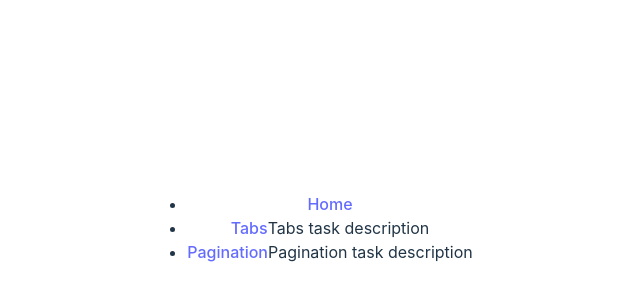
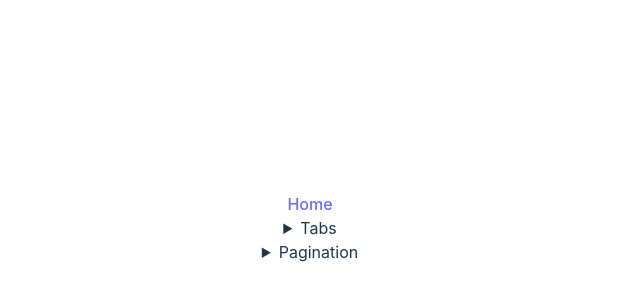
Before and after one commit to glocker/sandbox, a React (Vite) app: page / in a window 1280 px wide. Shown: the part 172-472 px from the top of the page, without its empty margins (330-970 px from the left). Built offline with nearby package versions, Linux system fonts and the light colour scheme.

Commit message:
Custom html5 tags details and summary are really nice

```diff
--- a/src/Pages/Layout/Layout.jsx
+++ b/src/Pages/Layout/Layout.jsx
@@ -3,21 +3,19 @@ import { Outlet, Link } from 'react-router-dom';
 export default function Layout() {
     return (
         <>
-            <nav>
-                <ul>
-                <li>
-                    <Link to="/">Home</Link>
-                </li>
-                <li>
-                    <Link to="/tabs">Tabs</Link>
-                    <span>Tabs task description</span>
-                </li>
-                <li>
+            <div>
+                <Link to="/">Home</Link>
+                <details>
+                    <summary>Tabs</summary>
+                    Tabs task description
+                    <Link to="/tabs">See realization</Link>
+                </details>
+                <details>
+                    <summary>Pagination</summary>
+                    Pagination task description
                     <Link to="/pagination">Pagination</Link>
-                    <span>Pagination task description</span>
-                </li>
-                </ul>
-            </nav>
+                </details>
+            </div>
 
             <Outlet />
     </>
```
